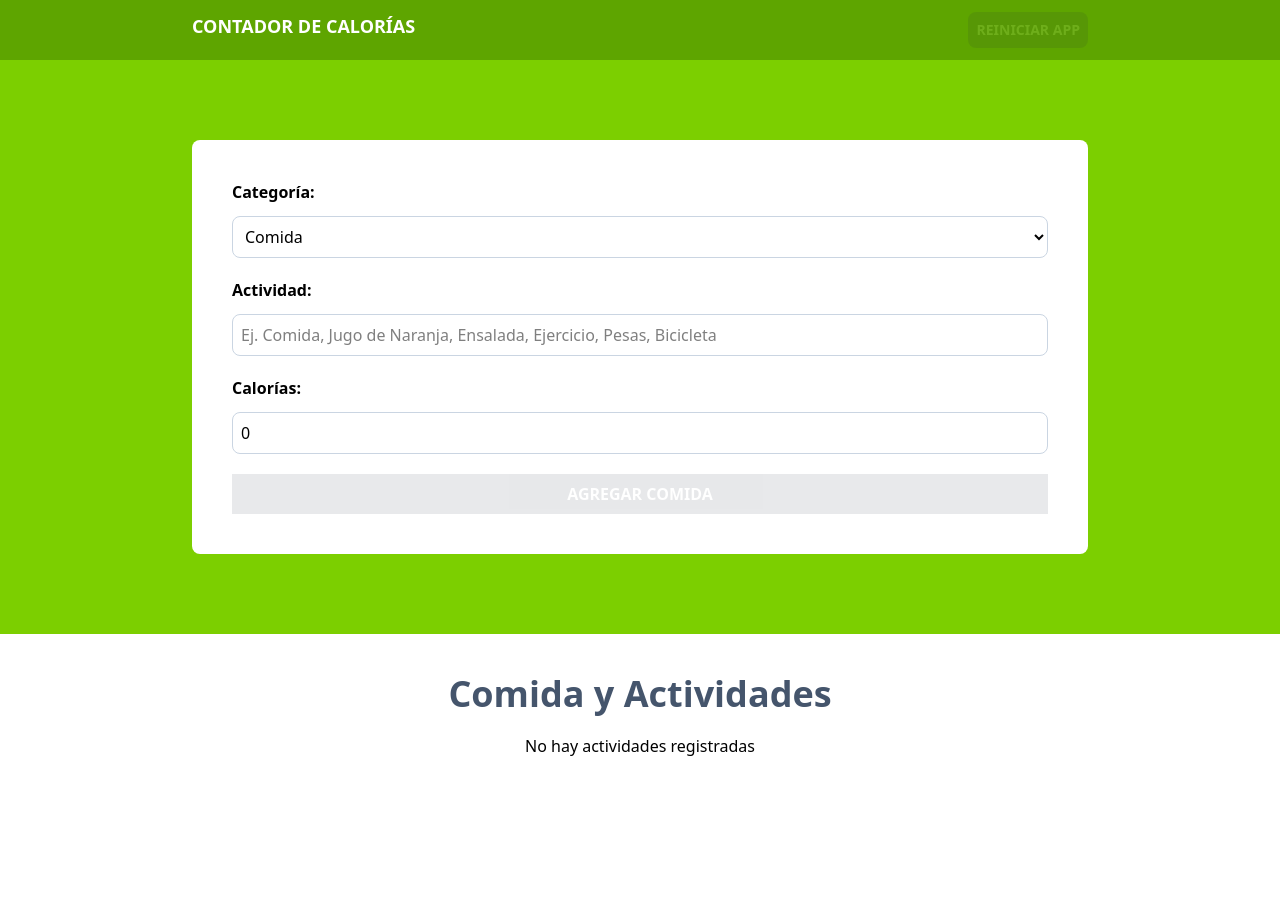
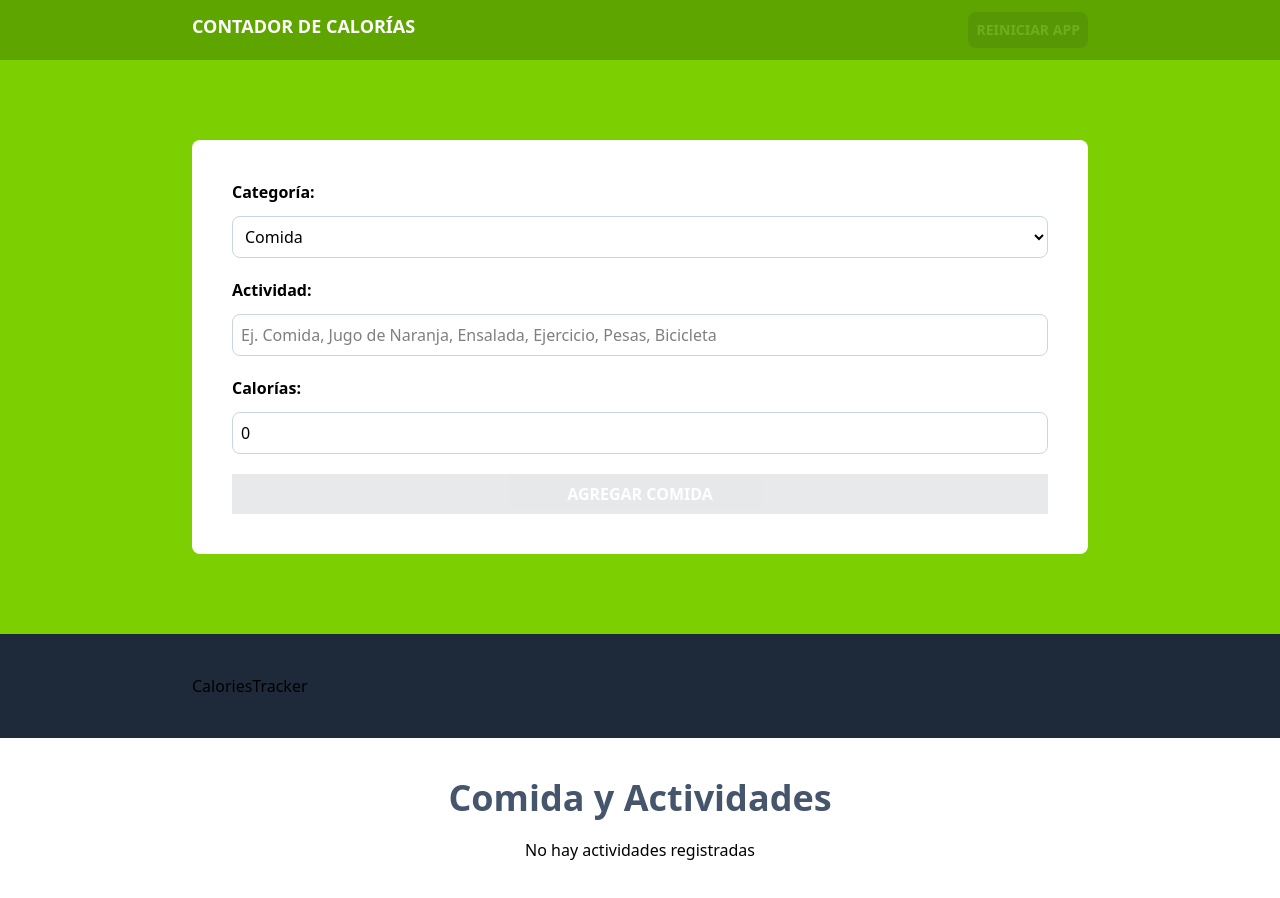
Before and after one commit to cesar91bo/CaluloCalorias, a React app: page / in a window 1280 px wide. Shown: the top 898 px of the page. Before the commit the page ends 818 px from the top, so only its background shows below. Built offline with nearby package versions, Linux system fonts and the light colour scheme; the HTML template or start-up script is replaced by a standard one.

Commit message:
Componente para mostrar el total de calorías

```diff
--- a/src/App.tsx
+++ b/src/App.tsx
@@ -2,6 +2,7 @@
 import { useReducer, useEffect, useMemo } from "react"
 import { activityReducer, initialState } from "./reducers/activityReducer"
 import ActivityList from "./components/ActivityList"
+import CalorieTracker from "./components/CalorieTracker"
 
 
 export default function App() {
@@ -41,6 +42,14 @@
       </div>
     </section>
 
+    <section className="bg-gray-800 py-10">
+      <div className="max-w-4xl mx-auto">
+        <CalorieTracker
+          activities={state.activities}
+        />
+      </div>
+    </section>
+
     <section className="p-10 mx-auto max-w-4xl">
       <ActivityList
       activities={state.activities}
--- a/src/components/ActivityList.tsx
+++ b/src/components/ActivityList.tsx
@@ -24,7 +24,7 @@
         { isEmptyActivity?
             <p className="text-center my-5">No hay actividades registradas</p> :
             activities.map(activity => (
-            <div key={activity.id} className="px-5 py-10 bg-white mt-5 flex justify-between">
+            <div key={activity.id} className="px-5 py-10 bg-white mt-5 flex justify-between shadow">
                 <div className="space-y-2 relative">
                     <p className={`absolute -top-8 -left-8 px-10 py-2 text-white uppercase font-bold ${activity
                         .category === 1 ? 'bg-lime-500' : 'bg-orange-500'}`}>
--- /dev/null
+++ b/src/components/CalorieTracker.tsx
@@ -0,0 +1,10 @@
+import type { Activity } from "../types";
+
+type CaloriesTrackerProps ={
+  activities: Activity[]
+}
+export default function CalorieTracker({ activities }: CaloriesTrackerProps) {
+  return (
+    <div>CaloriesTracker</div>
+  )
+}
```
